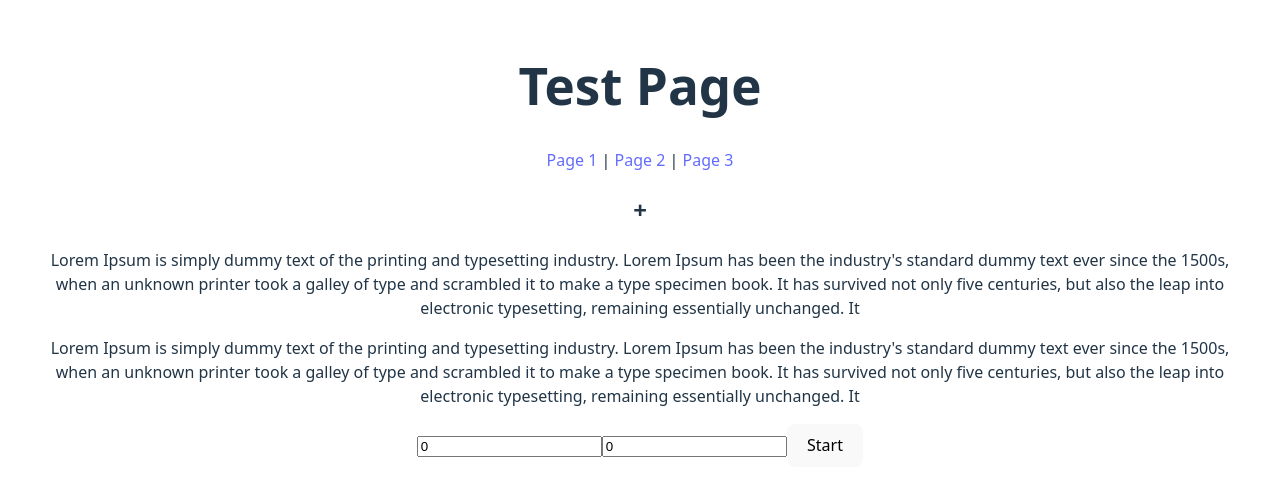
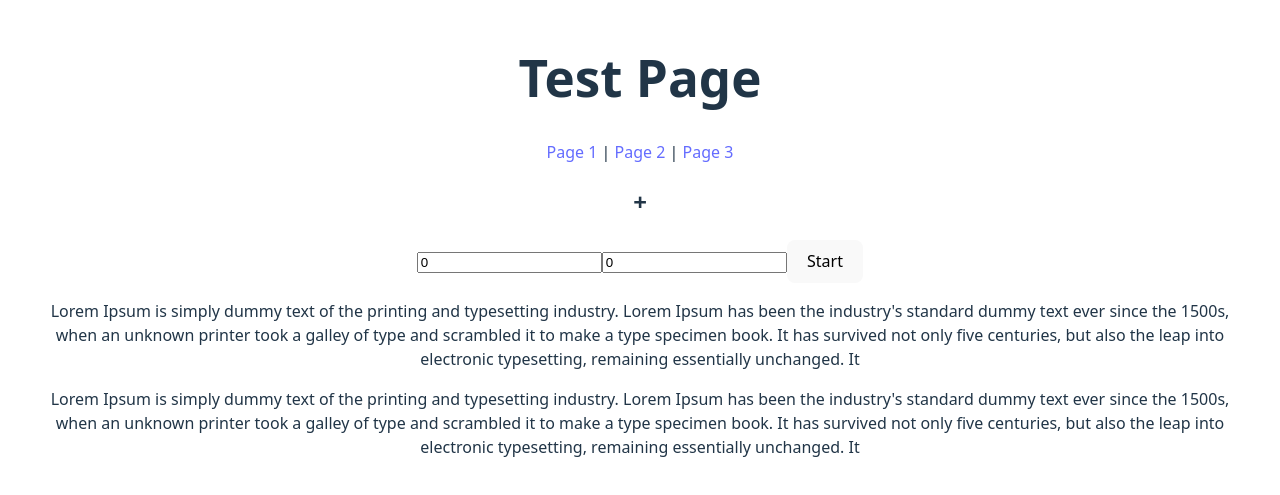
Before and after one commit to PiekharievaK/changelog-test, a React (Vite) app: page /1 in a window 1280 px wide. Shown: the part 155-650 px from the top of the page. Built offline with nearby package versions, Linux system fonts and the light colour scheme.

Commit message:
feat(M-234): some changes

```diff
--- a/src/pages/page1/Page1.jsx
+++ b/src/pages/page1/Page1.jsx
@@ -12,12 +12,13 @@ export const AddPage = () => {
         <div>
             <h2>+</h2>
 
-            <TestingComponent/>
-            <TestingComponent/>
             <input type="number" value={a} onChange={e => setA(e.target.value)}/>
             <input type="number" value={b} onChange={e => setB(e.target.value)}/>
             <button onClick={() => handleAdd(a, b, setResult)}>Start</button>
             {result !== null && <p>Result: {result}</p>}
+
+            <TestingComponent/>
+            <TestingComponent/>
         </div>
     );
 }
```
